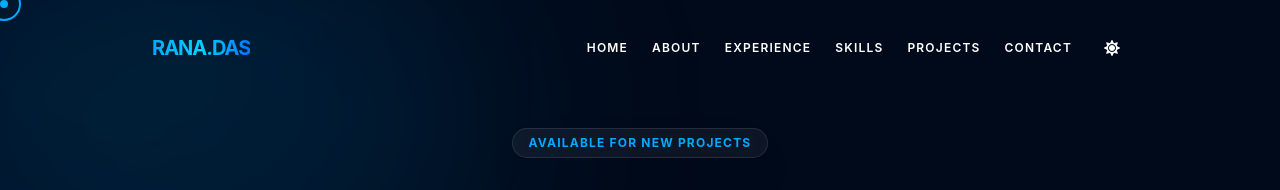
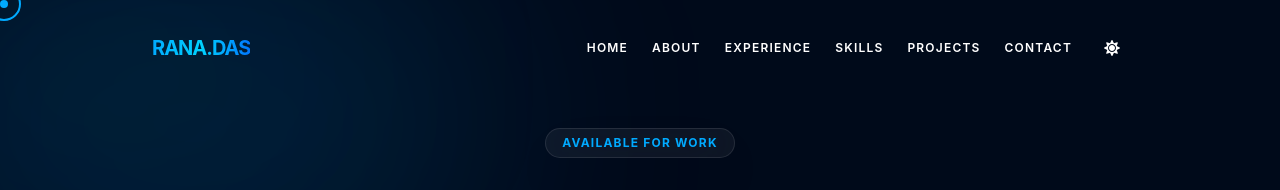
Before and after one commit to rajadevelop/rana-portfolio-website, a React (Vite) app: page / in a window 1280 px wide. Shown: the top 190 px of the page. Built offline with nearby package versions, Linux system fonts and the light colour scheme.

Commit message:
rana: update

```diff
--- a/src/components/Hero.tsx
+++ b/src/components/Hero.tsx
@@ -31,7 +31,7 @@ export default function Hero() {
             transition={{ delay: 0.2 }}
             className="inline-block px-4 py-1.5 mb-6 rounded-full glass text-xs font-bold uppercase tracking-widest text-primary"
           >
-            Available for new projects
+            Available for work
           </motion.div>
 
           <motion.h1
```
